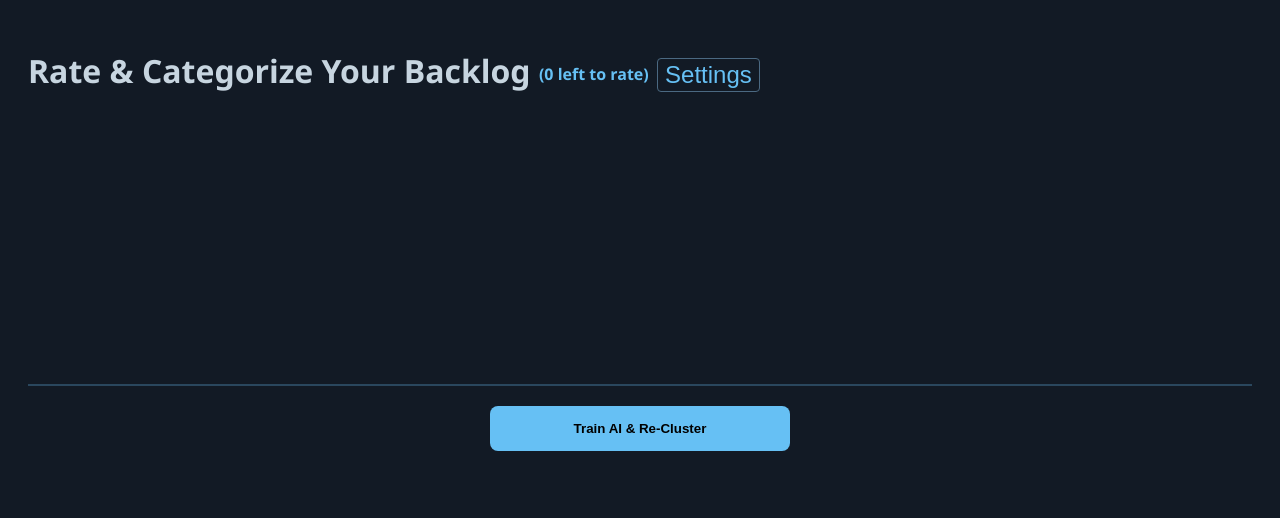
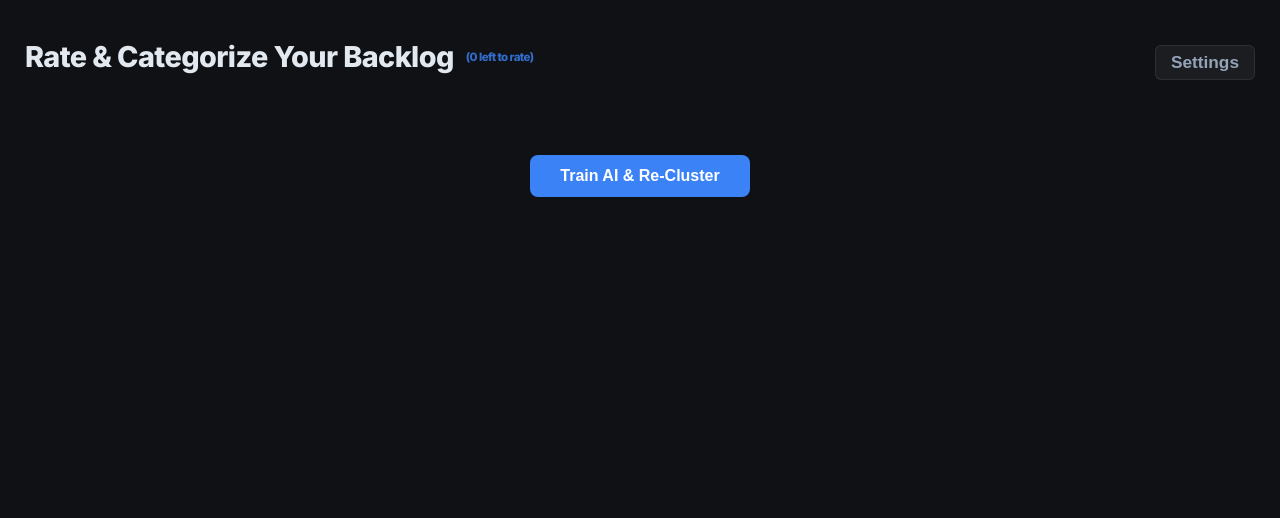
Before and after one commit to S-Flavius/Steam-Recommender, a Flask app: page / in a window 1280 px wide. Shown: the top 518 px of the page. Run offline with Flask 3, Linux system fonts and the light colour scheme; data comes from the database, SQL or seed files in the repository; data that the repository does not hold is empty.

Commit message:
refactor UI/UX and styles, enhance range sliders and modals, improve game card hover states, and apply backend/configuration updates for "Up Next" priority

```diff
--- a/app.py
+++ b/app.py
@@ -79,22 +79,30 @@ def get_carousel_html(conn):
 
         # Determine which finish button to show
         if not g['finished']:
-            finish_btn = f'<button class="icon-btn btn-finish" onclick="updateGame({g["appid"]}, \'finish\', this)">Finish</button>'
+            finish_btn = f'<button class="icon-btn btn-finish" title="Finish" onclick="updateGame({g["appid"]}, \'finish\', this)">Done</button>'
         else:
-            finish_btn = f'<button class="icon-btn btn-unfinish" onclick="updateGame({g["appid"]}, \'unfinish\', this)">Unfinish</button>'
+            finish_btn = f'<button class="icon-btn btn-unfinish" title="Unfinish" onclick="updateGame({g["appid"]}, \'unfinish\', this)">Revive</button>'
 
         part = f'''
         <div class="rate-card" data-appid="{g['appid']}">
             <div class="btn-group">
                 {finish_btn}
-                <button class="icon-btn btn-up-next" onclick="updateGame({g['appid']}, 'up_next', this)">Up Next</button>
-                <button class="icon-btn btn-ban" onclick="updateGame({g['appid']}, 'ban', this)">Ban</button>
-                <button class="icon-btn btn-ignore" onclick="updateGame({g['appid']}, 'ignore', this)">Ignore</button>
+                <button class="icon-btn btn-up-next" title="Up Next" onclick="updateGame({g['appid']}, 'up_next', this)">Next</button>
+                <button class="icon-btn btn-ignore" title="Ignore" onclick="updateGame({g['appid']}, 'ignore', this)">Ignore</button>
+                <button class="icon-btn btn-ban" title="Ban" onclick="updateGame({g['appid']}, 'ban', this)">Ban</button>
             </div>
             <img src="https://shared.akamai.steamstatic.com/store_item_assets/steam/apps/{g['appid']}/header.jpg">
-            <p style="font-size: 0.9em; margin: 5px 0;">{g['name']}{flag}</p>
-            <input type="range" class="rate-slider" data-appid="{g['appid']}" min="0" max="10" value="{rating}" oninput="this.nextElementSibling.innerText = this.value">
-            <span style="font-weight: bold; color: #66c0f4;">{rating}</span>
+            <div style="margin-bottom: 5px; min-height: 2.2em; display: flex; align-items: flex-start; justify-content: center;">
+                <b style="color: white; font-size: 0.85em; line-height: 1.2;">{g['name']}{flag}</b>
+            </div>
+            <div style="background: rgba(255,255,255,0.05); padding: 6px; border-radius: 6px;">
+                <div style="display:flex; align-items:center; gap:6px;">
+                    <input type="range" class="rate-slider" data-appid="{g['appid']}" min="0" max="10" value="{rating}"
+                           style="flex:1; accent-color:var(--accent); cursor: pointer; height: 4px;"
+                           oninput="this.nextElementSibling.innerText = this.value">
+                    <span style="font-weight: 800; color: var(--accent); min-width: 14px; font-size: 0.8em;">{rating}</span>
+                </div>
+            </div>
         </div>'''
         html_parts.append(part)
     return "".join(html_parts)
@@ -179,7 +187,8 @@ def update_game():
         conn.execute("""
                      UPDATE games
                      SET temp_rating       = 10,
-                         temp_rating_until = ?
+                         temp_rating_until = ?,
+                         ignore_until      = 0
                      WHERE appid = ?
                      """, (now + duration, appid))
 
@@ -275,10 +284,15 @@ def recommend():
     conn.commit()
 
     # 2. Rated games (profile)
-    rated_db_games = [dict(r) for r in conn.execute("SELECT * FROM games WHERE rating > 0 AND ignored = 0").fetchall()]
+    # Include games with either a permanent rating or an active temporary rating
+    now = int(time.time())
+    rated_db_games = [dict(r) for r in conn.execute("""
+        SELECT * FROM games
+        WHERE ignored = 0
+        AND (rating > 0 OR (temp_rating IS NOT NULL AND temp_rating_until > ?))
+    """, (now,)).fetchall()]
 
-    # Apply temporary ratings
-    now = int(time.time())
+    # Apply temporary ratings to the profile
     for g in rated_db_games:
         if g.get('temp_rating') and g.get('temp_rating_until', 0) > now:
             g['rating'] = g['temp_rating']
@@ -291,10 +305,11 @@ def recommend():
                                                     WHERE ignored = 0
                                                       AND (ignore_until = 0 OR ignore_until < ?)
                                                       AND playtime >= ?
-                                                    """, (int(time.time()), min_playtime)).fetchall()]
+                                                    ORDER BY (temp_rating IS NOT NULL AND temp_rating_until > ?) DESC, playtime DESC
+                                                    """, (int(time.time()), min_playtime, int(time.time()))).fetchall()]
 
     # Separate backlog (unfinished) from finished games for recommendation logic
-    backlog = [g for g in all_candidates if not g['finished']][:150]
+    backlog = [g for g in all_candidates if not g['finished']][:300]
     finished_candidates = [g for g in all_candidates if g['finished']]
 
     if not rated_db_games:
@@ -327,8 +342,14 @@ def recommend():
         if s_db is None:
             s_db = 5.0
 
-        diff = -math.fabs(float(g.get('rating') or 0) - float(s_db))
-        weight = float(g.get('rating') or 0) * 1.1 + diff
+        rating = float(g.get('rating') or 0)
+
+        # Give higher weight to Up Next games in the profile
+        if g.get('temp_rating') and g.get('temp_rating_until', 0) > now:
+            weight = rating * 1.5
+        else:
+            diff = -math.fabs(rating - float(s_db))
+            weight = rating * 1.1 + diff
 
         # Add metadata as tags with max weight
         if g.get('developer'):
@@ -386,7 +407,12 @@ def recommend():
         if g.get('temp_rating') and g.get('temp_rating_until', 0) > now:
             g['rating'] = g['temp_rating']
 
-        priority_boost = 1.25 if (float(g['rating'] or 0) > 0 and not g['finished']) else 1.0
+        priority_boost = 1.0
+        if float(g['rating'] or 0) > 0 and not g['finished']:
+            if g.get('temp_rating') and g.get('temp_rating_until', 0) > now:
+                priority_boost = 5.0  # Massive boost for "Up Next" games
+            else:
+                priority_boost = 1.25 # Standard boost for played but unfinished games
 
         g['tags'] = " ".join([f"{t}:{weights[t]*100}" for t in tags]) # Re-add counts for build_explanation compatibility
         all_tags_list.append(" ".join(tags))
--- a/static/style.css
+++ b/static/style.css
@@ -1,166 +1,249 @@
+:root {
+    --bg-dark: #0f1115;
+    --bg-card: #181a21;
+    --bg-card-hover: #22252e;
+    --accent: #3b82f6;
+    --accent-glow: rgba(59, 130, 246, 0.3);
+    --text-main: #e2e8f0;
+    --text-dim: #94a3b8;
+    --border: rgba(255, 255, 255, 0.08);
+    --success: #a3e635;
+    --warning: #f1c40f;
+    --danger: #ff3b3b;
+    --font-main: 'Inter', -apple-system, BlinkMacSystemFont, "Segoe UI", Roboto, Helvetica, Arial, sans-serif;
+}
+
 body {
-    font-family: 'Segoe UI', sans-serif;
-    background-color: #121a25;
-    color: #c7d5e0;
-    padding: 20px;
+    font-family: var(--font-main);
+    background-color: var(--bg-dark);
+    color: var(--text-main);
+    padding: 0;
+    margin: 0;
+    line-height: 1.6;
+}
+
+.main-container {
+    padding: 15px 25px;
+    max-width: 1400px;
+    margin: 0 auto;
+}
+
+h1 {
+    font-weight: 800;
+    letter-spacing: -0.02em;
+    display: flex;
+    align-items: center;
+    gap: 12px;
+    margin-bottom: 20px;
+    font-size: 1.8em;
 }
 
 .carousel-container {
     display: flex;
     overflow-x: auto;
     gap: 15px;
-    padding-bottom: 20px;
-    border-bottom: 2px solid #2a475e;
-    min-height: 250px;
+    padding: 5px 2px 20px 2px;
+    margin-bottom: 30px;
+    scrollbar-width: thin;
+    scrollbar-color: var(--accent) transparent;
+}
+
+.carousel-container::-webkit-scrollbar {
+    height: 6px;
+}
+
+.carousel-container::-webkit-scrollbar-thumb {
+    background: var(--accent);
+    border-radius: 10px;
 }
 
 .rate-card {
     position: relative;
-    background: #1b2838;
+    background: var(--bg-card);
     padding: 10px;
-    border-radius: 8px;
-    min-width: 200px;
+    border-radius: 10px;
+    min-width: 180px;
     text-align: center;
-    transition: opacity 0.3s;
+    transition: all 0.25s ease;
+    box-shadow: 0 4px 12px rgba(0,0,0,0.2);
+    border: 1px solid var(--border);
+}
+
+.rate-card:hover {
+    background: var(--bg-card-hover);
+    box-shadow: 0 8px 24px rgba(0,0,0,0.4);
+    border-color: var(--accent);
 }
 
 .rate-card img {
     width: 100%;
-    border-radius: 4px;
+    border-radius: 8px;
+    margin-bottom: 10px;
 }
 
 .btn-group {
     position: absolute;
-    top: 5px;
-    right: 5px;
+    top: 8px;
+    right: 8px;
     display: flex;
-    gap: 5px;
+    flex-direction: column;
+    gap: 4px;
+    opacity: 1;
+    transition: opacity 0.2s;
+}
+
+.rate-card:hover .btn-group, .game-card:hover .btn-group {
+    opacity: 1;
 }
 
 .icon-btn {
-    background: rgba(0, 0, 0, 0.7);
-    border: none;
+    background: rgba(15, 17, 21, 0.85);
+    backdrop-filter: blur(8px);
+    border: 1px solid var(--border);
     border-radius: 4px;
     cursor: pointer;
     color: white;
-    padding: 5px 8px;
-    font-size: 0.75em;
+    padding: 4px 8px;
+    font-size: 0.65em;
+    font-weight: 700;
+    text-transform: uppercase;
+    transition: all 0.2s;
 }
 
 .icon-btn:hover {
-    transform: scale(1.05);
+    transform: scale(1.1);
 }
 
-.btn-finish:hover {
-    background: #a3e635;
-}
-
-.btn-unfinish:hover {
-    background: #66c0f4;
-}
-
-.btn-up-next:hover {
-    background: #ff6b35;
-}
-
-.btn-ban:hover {
-    background: #ff3b3b;
-}
-
-.btn-ignore:hover {
-    background: #f1c40f;
-}
+.btn-finish:hover { background: var(--success); color: #000; }
+.btn-unfinish:hover { background: var(--accent); color: #000; }
+.btn-up-next:hover { background: #ff6b35; }
+.btn-ban:hover { background: var(--danger); }
+.btn-ignore:hover { background: var(--warning); color: #000; }
 
 .btn-submit {
     display: block;
-    width: 300px;
-    margin: 20px auto;
-    padding: 15px;
-    background: #66c0f4;
+    width: fit-content;
+    margin: 30px auto;
+    padding: 12px 30px;
+    background: var(--accent);
+    color: white;
     border: none;
     border-radius: 8px;
-    font-weight: bold;
+    font-weight: 700;
+    font-size: 1em;
     cursor: pointer;
+    transition: all 0.3s;
 }
 
 .btn-submit:hover {
-    background: #4b6982;
-    color: #fff;
+    transform: scale(1.05);
+    box-shadow: 0 0 30px var(--accent-glow);
+    filter: brightness(1.1);
+}
+
+.btn-submit:disabled {
+    background: var(--text-dim);
+    cursor: not-allowed;
+    box-shadow: none;
 }
 
 .board {
     display: flex;
-    gap: 15px;
+    gap: 24px;
     overflow-x: auto;
-    padding-top: 20px;
+    padding-bottom: 40px;
+    scrollbar-width: thin;
 }
 
 .column {
     flex: 0 0 280px;
-    background: #1b2838;
+    background: var(--bg-card);
     padding: 15px;
-    border-radius: 8px;
-    border-top: 4px solid #66c0f4;
+    border-radius: 12px;
+    border-top: 3px solid var(--accent);
+    box-shadow: 0 4px 12px rgba(0,0,0,0.15);
 }
 
 .col-title {
-    font-weight: bold;
-    margin-bottom: 10px;
+    font-weight: 800;
+    margin-bottom: 15px;
     font-size: 1.1em;
+    color: white;
 }
 
 .game-card {
-    background: #2a475e;
-    padding: 8px;
-    border-radius: 6px;
-    margin-bottom: 8px;
+    background: rgba(255,255,255,0.03);
+    padding: 10px;
+    border-radius: 8px;
+    margin-bottom: 12px;
     position: relative;
+    transition: all 0.2s;
+    border: 1px solid var(--border);
+}
+
+.game-card:hover {
+    background: rgba(255,255,255,0.06);
+    border-color: var(--accent);
 }
 
 .game-card img {
     width: 100%;
-    border-radius: 4px;
+    border-radius: 6px;
+    margin-bottom: 8px;
 }
 
 .match-score {
-    color: #a3e635;
-    font-weight: bold;
-    font-size: 0.9em;
+    color: var(--success);
+    font-weight: 800;
+    font-size: 0.85em;
+    background: rgba(163, 230, 53, 0.1);
+    padding: 2px 8px;
+    border-radius: 4px;
 }
 
 .loading-text {
     text-align: center;
     display: none;
-    margin-top: 10px;
-    font-style: italic;
-    color: #66c0f4;
+    margin: 20px 0;
+    font-weight: 600;
+    color: var(--accent);
+    animation: pulse 1.5s infinite;
 }
 
-/* Explanation styles */
+@keyframes pulse {
+    0% { opacity: 0.6; }
+    50% { opacity: 1; }
+    100% { opacity: 0.6; }
+}
+
 .why-toggle {
-    background: none;
-    border: 1px solid #4b6982;
-    color: #66c0f4;
-    border-radius: 4px;
+    background: rgba(255,255,255,0.05);
+    border: 1px solid var(--border);
+    color: var(--text-dim);
+    border-radius: 6px;
     font-size: 0.75em;
+    font-weight: 700;
     cursor: pointer;
-    padding: 2px 7px;
-    margin-top: 4px;
+    padding: 4px 10px;
+    margin-top: 10px;
+    transition: all 0.2s;
 }
 
 .why-toggle:hover {
-    background: #1b2838;
+    background: var(--accent);
+    color: white;
 }
 
 .why-box {
     display: none;
-    margin-top: 6px;
-    background: #1b2838;
-    border-radius: 5px;
-    padding: 6px 8px;
-    font-size: 0.78em;
-    line-height: 1.6;
-    color: #b8c9d9;
+    margin-top: 10px;
+    background: rgba(0,0,0,0.2);
+    border-radius: 8px;
+    padding: 10px;
+    font-size: 0.75em;
+    line-height: 1.4;
+    color: var(--text-main);
+    border: 1px solid var(--border);
 }
 
 .why-box.open {
--- a/templates/index.html
+++ b/templates/index.html
@@ -1,49 +1,66 @@
 <!DOCTYPE html>
 <html lang="en">
 <head>
+    <meta charset="UTF-8">
+    <meta name="viewport" content="width=device-width, initial-scale=1.0">
     <title>AI Backlog Recommender</title>
+    <link rel="preconnect" href="https://fonts.googleapis.com">
+    <link rel="preconnect" href="https://fonts.gstatic.com" crossorigin>
+    <link href="https://fonts.googleapis.com/css2?family=Inter:wght@400;600;700;800&display=swap" rel="stylesheet">
     <link href="{{ url_for('static', filename='style.css') }}" rel="stylesheet">
 </head>
 <body>
-<h1>Rate & Categorize Your Backlog <span id="unratedCount" style="font-size: 0.5em; color: #66c0f4; vertical-align: middle;">({{ unrated_count }} left to rate)</span> <button class="why-toggle" onclick="toggleSettings()">Settings</button></h1>
+<div class="main-container">
+    <h1>
+        Rate & Categorize Your Backlog
+        <span id="unratedCount" style="font-size: 0.4em; color: var(--accent); opacity: 0.8;">({{ unrated_count }} left to rate)</span>
+        <button class="why-toggle" onclick="openModal()" style="margin-left: auto; font-size: 0.6em; padding: 6px 15px;">Settings</button>
+    </h1>
+
     <div class="carousel-container" id="carousel">{{ carousel_html | safe }}</div>
 
-<div id="settingsPanel" style="display: none; background: #1b2838; padding: 20px; border-radius: 8px; margin: 20px auto; max-width: 600px; border: 1px solid #2a475e;">
-    <h3>User Configuration</h3>
-    <div style="display: grid; grid-template-columns: 1fr 1fr; gap: 10px;">
-        <label>Steam ID:</label>
-        <input type="text" id="conf_STEAM_ID" style="background: #2a475e; color: white; border: none; padding: 5px;">
+<!-- Settings Modal -->
+<div id="settingsModal" class="modal">
+    <div class="modal-content">
+        <div class="modal-header">
+            <h3>Settings</h3>
+            <span class="close" onclick="closeModal()">&times;</span>
+        </div>
+        <div class="settings-grid">
+            <label>Steam ID</label>
+            <input type="text" id="conf_STEAM_ID">
 
-        <label>CEDB User ID:</label>
-        <input type="text" id="conf_CEDB_USER_ID" style="background: #2a475e; color: white; border: none; padding: 5px;">
+            <label>CEDB User ID</label>
+            <input type="text" id="conf_CEDB_USER_ID">
 
-        <label>Number of Categories:</label>
-        <input type="number" id="conf_NUM_CATEGORIES" style="background: #2a475e; color: white; border: none; padding: 5px;">
+            <label>No. of Categories</label>
+            <input type="number" id="conf_NUM_CATEGORIES">
 
-        <label>Games per Category:</label>
-        <input type="number" id="conf_GAMES_PER_CATEGORY" style="background: #2a475e; color: white; border: none; padding: 5px;">
+            <label>Games / Category</label>
+            <input type="number" id="conf_GAMES_PER_CATEGORY">
 
-        <label>Min Playtime (mins):</label>
-        <input type="number" id="conf_MIN_PLAYTIME" style="background: #2a475e; color: white; border: none; padding: 5px;">
+            <label>Min Playtime (m)</label>
+            <input type="number" id="conf_MIN_PLAYTIME">
 
-        <label>Carousel Size:</label>
-        <input type="number" id="conf_CAROUSEL_SIZE" style="background: #2a475e; color: white; border: none; padding: 5px;">
+            <label>Carousel Size</label>
+            <input type="number" id="conf_CAROUSEL_SIZE">
 
-        <label>Ignore Duration (days):</label>
-        <input type="number" id="conf_IGNORE_DURATION_DAYS" style="background: #2a475e; color: white; border: none; padding: 5px;">
+            <label>Ignore (days)</label>
+            <input type="number" id="conf_IGNORE_DURATION_DAYS">
 
-        <label>Up Next Duration (days):</label>
-        <input type="number" id="conf_UP_NEXT_DURATION_DAYS" style="background: #2a475e; color: white; border: none; padding: 5px;">
+            <label>Up Next (days)</label>
+            <input type="number" id="conf_UP_NEXT_DURATION_DAYS">
 
-        <label>Show Finished Games Column:</label>
-        <select id="conf_SHOW_FINISHED" style="background: #2a475e; color: white; border: none; padding: 5px;">
+            <label>Show Finished</label>
+            <select id="conf_SHOW_FINISHED">
                 <option value="0">No</option>
                 <option value="1">Yes</option>
             </select>
         </div>
-    <div style="margin-top: 15px; text-align: right;">
-        <button class="why-toggle" onclick="toggleSettings()">Cancel</button>
-        <button class="why-toggle" style="background: #66c0f4; color: #121a25;" onclick="saveSettings()">Save & Reload</button>
+        <div class="modal-footer">
+            <button class="why-toggle" onclick="closeModal()">Cancel</button>
+            <button class="why-toggle" style="background: var(--accent); color: white; border: none;" onclick="saveSettings()">Save & Reload</button>
+        </div>
     </div>
 </div>
 
@@ -51,6 +68,7 @@
 <div class="loading-text" id="loading">AI is crunching the data... Please wait...</div>
 
 <div class="board" id="results"></div>
+</div>
 
 <script>
     function updateGame(appid, action, btn, value = null) {
@@ -68,6 +86,12 @@
             if (action !== 'rate' && action !== 'unfinish') {
                 card.style.opacity = '0';
                 setTimeout(() => card.remove(), 300);
+
+                // If it was "Up Next", we should probably trigger a re-recommendation
+                // because it needs to move from carousel/somewhere to Top Games
+                if (action === 'up_next') {
+                    setTimeout(() => generateRecommendations(), 500);
+                }
 
                 // Decrement count
                 const countEl = document.getElementById('unratedCount');
@@ -111,9 +135,8 @@
         btn.textContent = box.classList.contains('open') ? 'Hide' : 'Why?';
     }
 
-    function toggleSettings() {
-        const panel = document.getElementById('settingsPanel');
-        if (panel.style.display === 'none') {
+    function openModal() {
+        const modal = document.getElementById('settingsModal');
         fetch('/settings')
             .then(res => res.json())
             .then(data => {
@@ -121,10 +144,18 @@
                     const el = document.getElementById('conf_' + key);
                     if (el) el.value = data[key];
                 }
-                    panel.style.display = 'block';
+                modal.style.display = 'block';
             });
-        } else {
-            panel.style.display = 'none';
+    }
+
+    function closeModal() {
+        document.getElementById('settingsModal').style.display = 'none';
+    }
+
+    window.onclick = function(event) {
+        const modal = document.getElementById('settingsModal');
+        if (event.target == modal) {
+            closeModal();
         }
     }
 
```
Also changed, not shown: other parts of static/style.css (+99 -0 lines), recommender.py (+27 -23 lines). Lines whose indentation alone changed are shown as unchanged.
